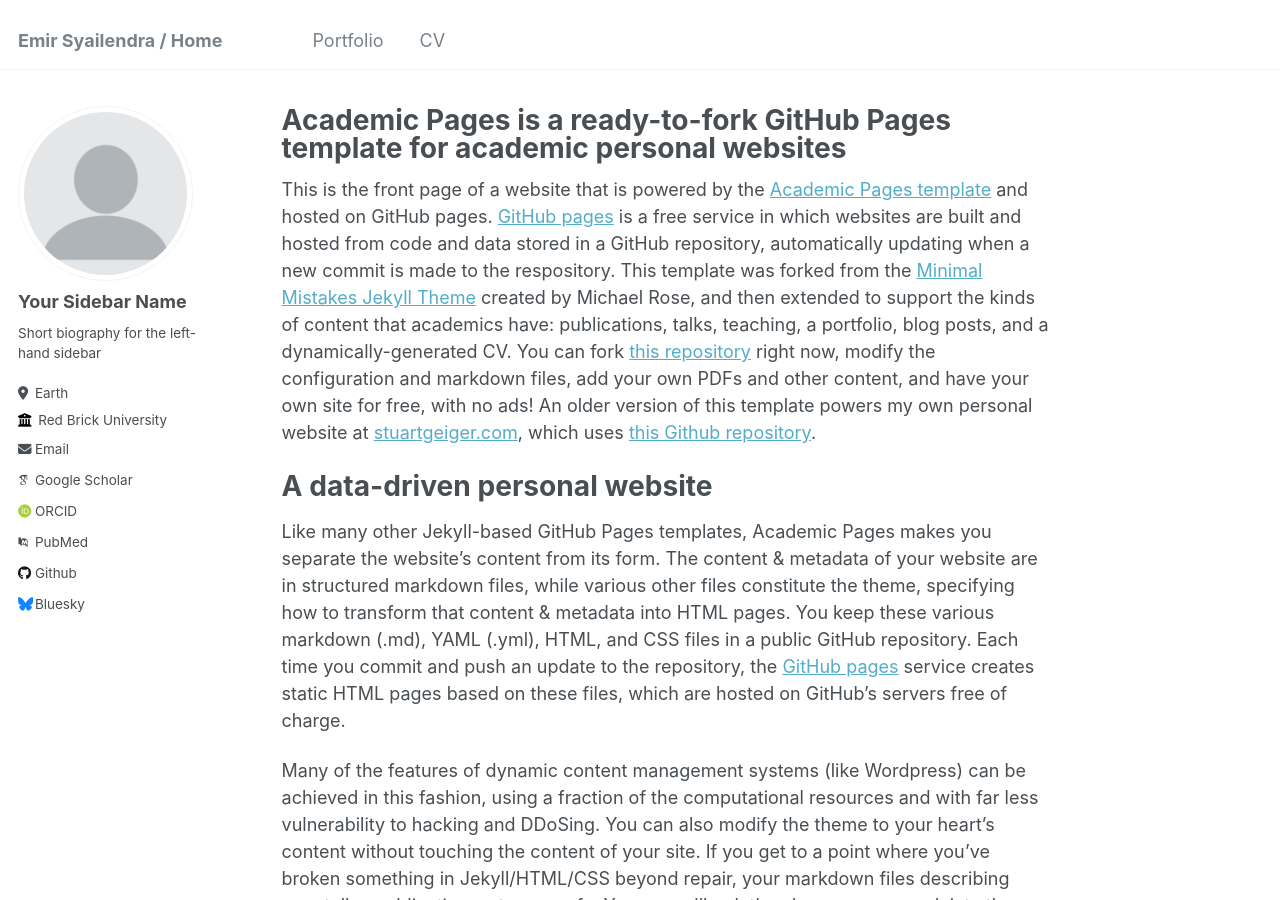
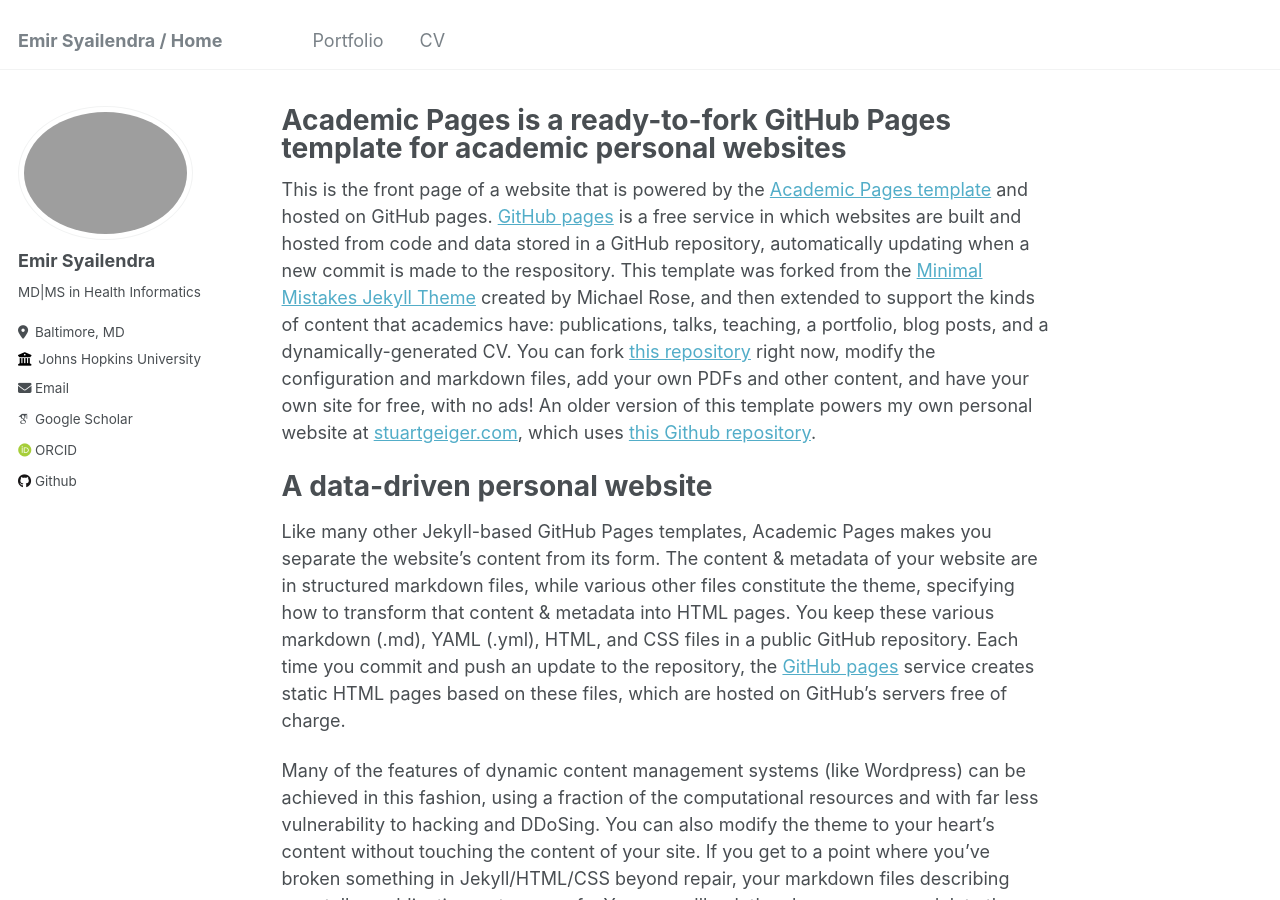
Before and after one commit to emiramaro/emiramaro.github.io, a Jekyll site: the page built from _pages/about.md, in a window 1280 px wide and 900 px high. Built offline with Jekyll 4.4.1, drawn with Linux system fonts in a browser that asks for light colours; some web fonts are replaced.

Commit message:
add bio details

```diff
--- a/_config.yml
+++ b/_config.yml
@@ -21,34 +21,34 @@ repository               : "emiramaro/emiramaro.github.io"
 #               Additional customization can be done by editing /_includes/author-profile.html
 author:
   # Biographic information
-  avatar           : "profile.png"
-  name             : "Your Sidebar Name"
+  avatar           : "profile.jpeg"
+  name             : "Emir Syailendra"
   pronouns         : # example: "she/her"
-  bio              : "Short biography for the left-hand sidebar"
-  location         : "Earth"
-  employer         : "Red Brick University"
+  bio              : "MD|MS in Health Informatics"
+  location         : "Baltimore, MD"
+  employer         : "Johns Hopkins University"
   uri              : # URL
-  email            : "none@example.org"
+  email            : "emiramaros@gmail.com"
 
   # Academic websites
   arxiv            : # URL - Update with the correct link to your profile
-  googlescholar    : "https://scholar.google.com/citations?user=PS_CX0AAAAAJ"
+  googlescholar    : "https://scholar.google.com/citations?user=eUnLo38AAAAJ&hl=en&authuser=1"
   impactstory      : # URL
-  orcid            : "http://orcid.org/yourorcidurl"
+  orcid            : "https://orcid.org/my-orcid?orcid=0000-0001-8608-533X"
   semantic         : # URL
-  pubmed           : "https://www.ncbi.nlm.nih.gov/pubmed/?term=john+snow"
+  pubmed           : #"https://www.ncbi.nlm.nih.gov/pubmed/?term=john+snow"
   researchgate     : # URL
 
   # Repositories and software development
   bitbucket        : # Username - Update with your username on the site
   codepen          : # Username
   dribbble         : # Username
-  github           : "academicpages"
+  github           : "https://github.com/emiramaro"
   kaggle           : # Username
   stackoverflow    : # User number or user number and name (i.e., use "1" or "1/jeff-atwood")
 
   # Social media
-  bluesky          : "bsky.app" # Replace this with you Bluesky username
+  bluesky          : #"bsky.app" # Replace this with you Bluesky username
   facebook         : # Username
   flickr           : # Username
   foursquare       : # Username
```
Also changed, not shown: 1 other file.
